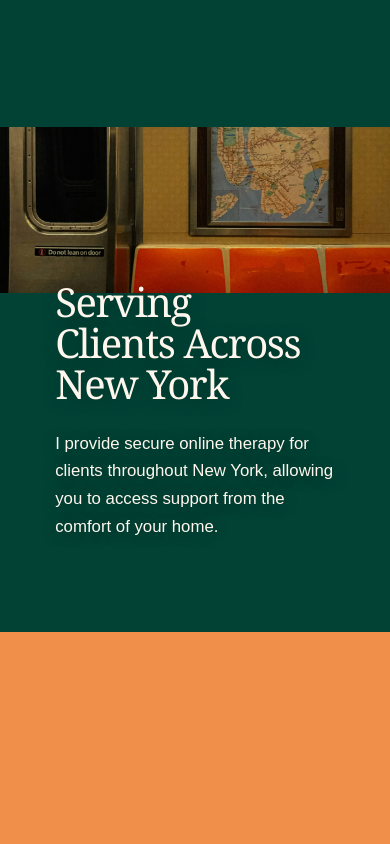
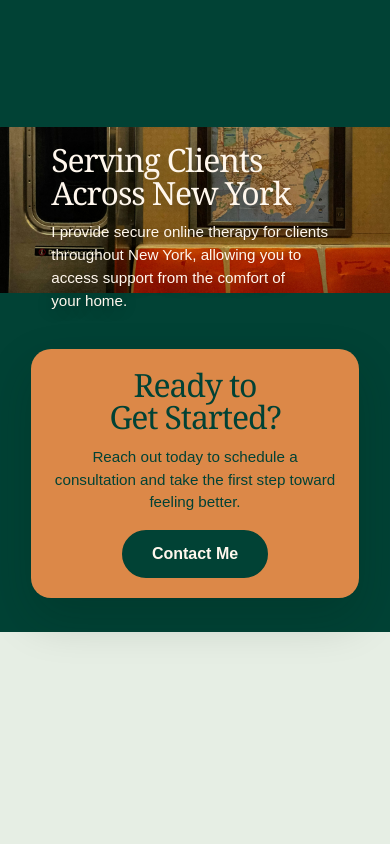
Before and after one commit to TherapyWithRuth/therapy-with-ruth-website, an Angular app: page / in a window 390 px wide. Shown: the part 6120-6964 px from the top of the page. After the commit the page ends 6752 px from the top, so only its background shows below. Built offline with nearby package versions, Linux system fonts and the light colour scheme.

Commit message:
combine the location and CTA sections

```diff
--- a/src/app/home/home.html
+++ b/src/app/home/home.html
@@ -6,4 +6,3 @@
 <app-getting-started-section />
 <app-faq-section />
 <app-location-section />
-<app-cta-section />
--- a/src/app/home/home.ts
+++ b/src/app/home/home.ts
@@ -2,7 +2,6 @@ import { Component } from '@angular/core';
 
 import { AboutSection } from './about/about';
 import { ApproachSection } from './approach/approach';
-import { CtaSection } from './cta/cta';
 import { FaqSection } from './faq/faq';
 import { GettingStartedSection } from './getting-started/getting-started';
 import { Hero } from './hero/hero';
@@ -21,7 +20,6 @@ import { ServicesSection } from './services/services';
     GettingStartedSection,
     FaqSection,
     LocationSection,
-    CtaSection,
   ],
   templateUrl: './home.html',
   styleUrl: './home.scss',
--- a/src/app/home/location/location.html
+++ b/src/app/home/location/location.html
@@ -1,9 +1,15 @@
 <section class="location" aria-labelledby="location-title">
-  <div class="location__content">
+  <div class="location__content location__content--location">
     <h2 id="location-title">Serving Clients Across New York</h2>
     <p>
       I provide secure online therapy for clients throughout New York, allowing you to access
       support from the comfort of your home.
     </p>
   </div>
+
+  <div class="location__content location__content--cta" aria-labelledby="location-cta-title">
+    <h2 id="location-cta-title">Ready to Get Started?</h2>
+    <p>Reach out today to schedule a consultation and take the first step toward feeling better.</p>
+    <a class="location__button" routerLink="/contact">Contact Me</a>
+  </div>
 </section>
--- a/src/app/home/location/location.scss
+++ b/src/app/home/location/location.scss
@@ -7,20 +7,37 @@
   height: 100%;
   min-height: 100%;
   align-items: center;
+  grid-template-columns: minmax(0, 1fr) minmax(18rem, 0.8fr);
+  gap: clamp(2rem, 7vw, 7rem);
   padding: clamp(3rem, 8vh, 7rem) clamp(1.5rem, 8vw, 8rem);
   background: url('/images/inside-nyc-subway-car.jpg') center / cover no-repeat;
 }
 
 .location__content {
-  width: min(100%, 46rem);
+  width: 100%;
   border-radius: 1.25rem;
   padding: clamp(1.5rem, 4vw, 3rem);
+}
+
+.location__content--location {
+  max-width: 46rem;
   color: var(--color-cream);
   text-shadow: 0 0.125rem 1rem rgba(0, 28, 22, 0.35);
 }
 
+.location__content--cta {
+  max-width: 38rem;
+  justify-self: end;
+  padding: clamp(2rem, 4vw, 3.5rem);
+  background: color-mix(in srgb, var(--color-orange) 92%, transparent);
+  color: var(--color-forest-dark);
+  text-align: center;
+  backdrop-filter: blur(0.4rem);
+  box-shadow: 0 1.25rem 3rem rgba(0, 28, 22, 0.2);
+}
+
 h2 {
-  max-width: 15ch;
+  max-width: 16ch;
   margin: 0;
   font-family: Georgia, 'Times New Roman', serif;
   font-size: clamp(2.5rem, 5.5vw, 5rem);
@@ -28,6 +45,10 @@ h2 {
   letter-spacing: -0.035em;
   line-height: 1.02;
   text-wrap: balance;
+}
+
+.location__content--cta h2 {
+  margin-inline: auto;
 }
 
 p {
@@ -38,12 +59,83 @@ p {
   text-wrap: pretty;
 }
 
-@media (max-width: 48rem) {
+.location__content--cta p {
+  margin-inline: auto;
+}
+
+.location__button {
+  display: inline-flex;
+  min-height: 3.5rem;
+  align-items: center;
+  justify-content: center;
+  margin-top: clamp(1.5rem, 3vh, 2.25rem);
+  border: 0.125rem solid var(--color-forest-dark);
+  border-radius: 999px;
+  padding: 0.875rem 1.75rem;
+  background: var(--color-forest-dark);
+  color: var(--color-cream);
+  font-weight: 700;
+  text-decoration: none;
+  transition:
+    background-color 160ms ease,
+    color 160ms ease,
+    transform 160ms ease;
+}
+
+.location__button:hover {
+  background: var(--color-cream);
+  color: var(--color-forest-dark);
+  transform: translateY(-0.125rem);
+}
+
+.location__button:focus-visible {
+  outline: 0.1875rem solid var(--color-cream);
+  outline-offset: 0.25rem;
+}
+
+@media (max-width: 64rem) {
   .location {
-    align-items: end;
-    padding-bottom: clamp(3rem, 8vh, 5rem);
+    align-content: end;
+    grid-template-columns: 1fr;
+    gap: 1rem;
+    padding-block: clamp(5rem, 10vh, 7rem) clamp(1.5rem, 4vh, 3rem);
     background-color: var(--color-forest-dark);
     background-position: 58% center;
     background-size: 100% auto;
   }
+
+  .location__content {
+    width: min(100%, 42rem);
+    padding: clamp(1.25rem, 4vw, 2rem);
+  }
+
+  .location__content--location {
+    align-self: end;
+  }
+
+  .location__content--cta {
+    justify-self: start;
+  }
+
+  h2 {
+    font-size: clamp(2rem, 7vw, 3.5rem);
+  }
+
+  p {
+    margin-top: 0.75rem;
+    font-size: clamp(0.95rem, 3vw, 1.1rem);
+    line-height: 1.5;
+  }
+
+  .location__button {
+    min-height: 3rem;
+    margin-top: 1rem;
+    padding-block: 0.625rem;
+  }
 }
+
+@media (prefers-reduced-motion: reduce) {
+  .location__button {
+    transition: none;
+  }
+}
--- a/src/app/home/location/location.ts
+++ b/src/app/home/location/location.ts
@@ -1,9 +1,11 @@
 import { Component } from '@angular/core';
+import { RouterLink } from '@angular/router';
 
 import { ScrollSnapSection } from '../../shared/scroll-snap-section';
 
 @Component({
   selector: 'app-location-section',
+  imports: [RouterLink],
   templateUrl: './location.html',
   styleUrl: './location.scss',
 })
```
